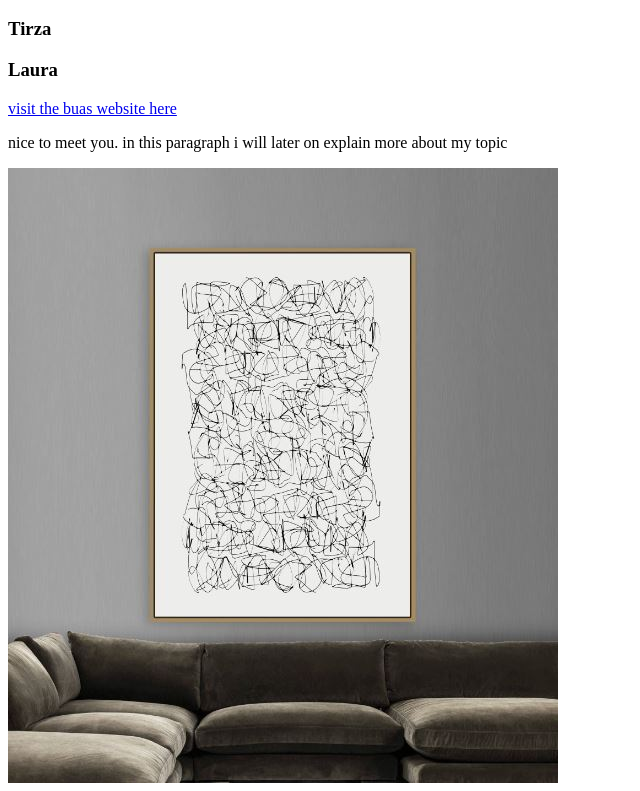
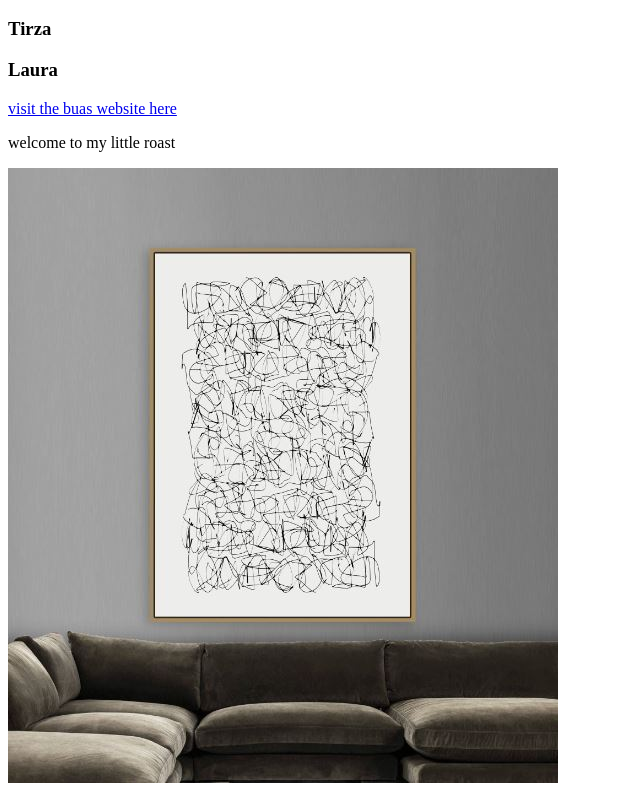
Before and after one commit to tirzavanderlaan/prj4-chapter-3, a plain HTML site: page index.html in a window 1280 px wide. Shown: the part 48-839 px from the top of the page, without its empty margins (0-640 px from the left). Drawn offline with Linux system fonts and the light colour scheme.

Commit message:
Update index.html

```diff
--- a/index.html
+++ b/index.html
@@ -8,7 +8,7 @@
 		<h3>Tirza</h3>
 		<h3>Laura</h3>
 		<a href="http://www.buas.nl/en">visit the buas website here</a>
-		<p>nice to meet you. in this paragraph i will later on explain more about my topic</p>
+		<p>welcome to my little roast</p>
 		<img><img src="images/art3.jpg" alt="abstract line painting"></img>
 
 	</body>
```
